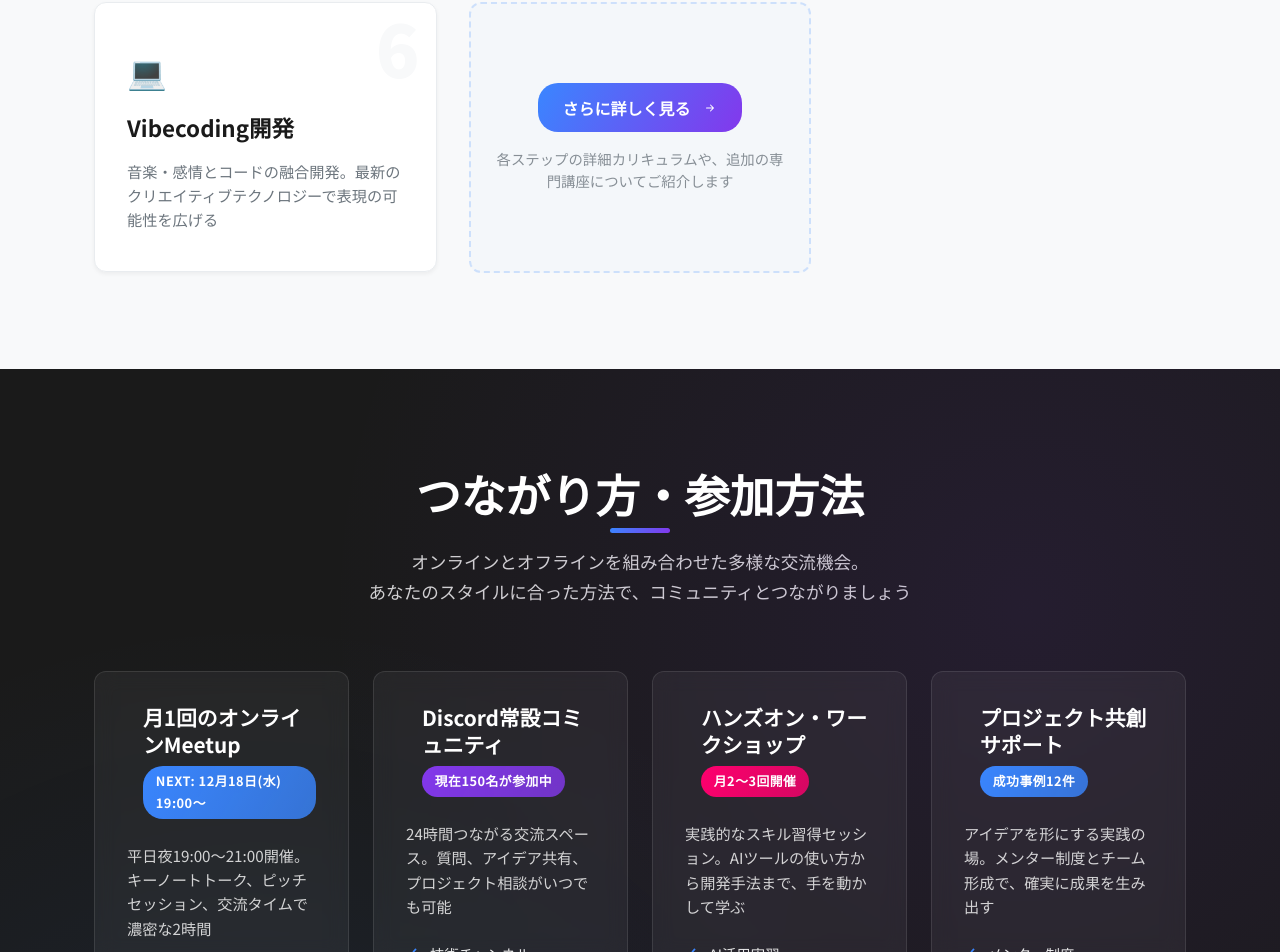
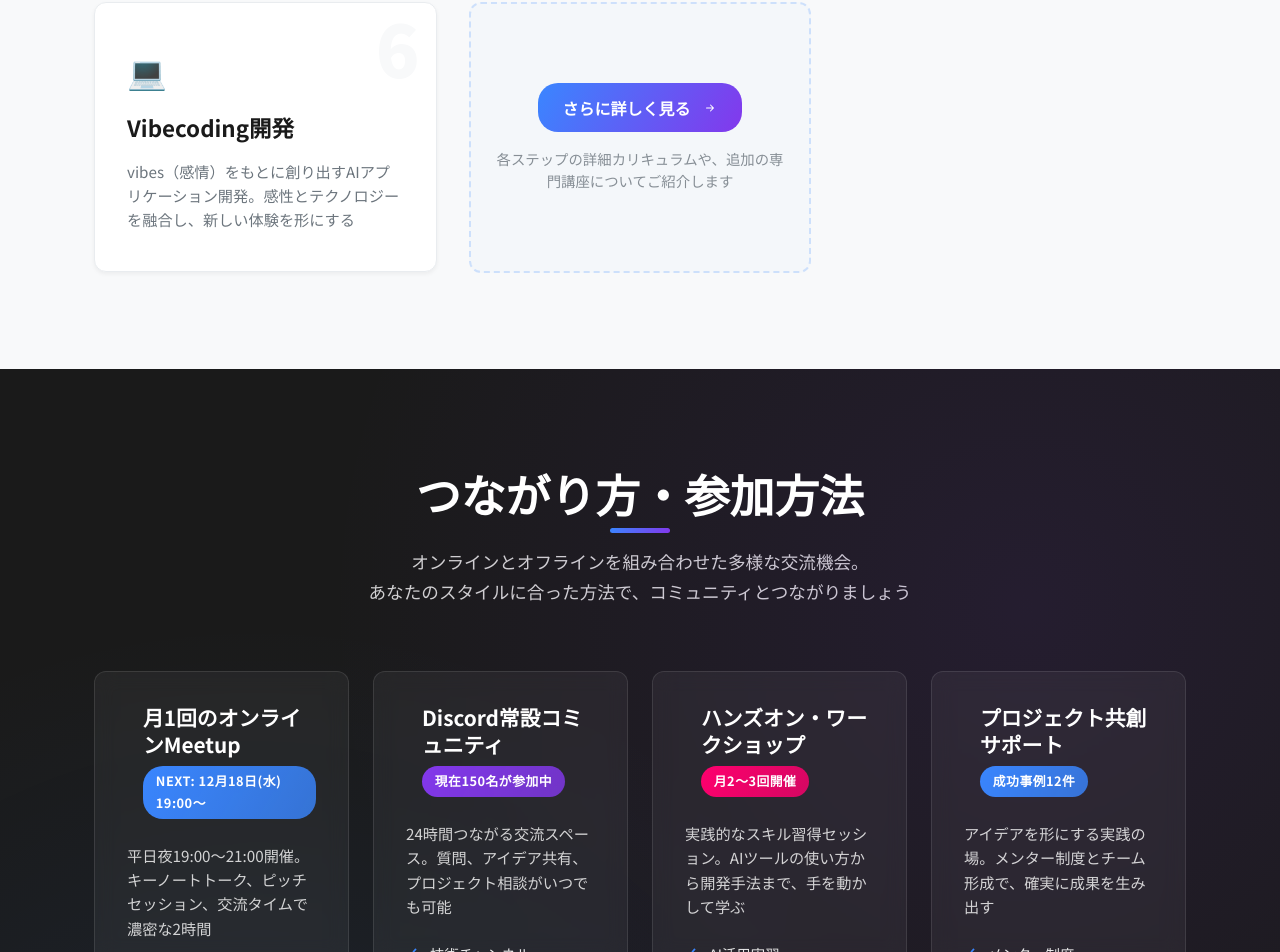
Before and after one commit to chiikiokosiai/ai-lab, a React (Vite) app: page / in a window 1280 px wide. Shown: the part 2985-3937 px from the top of the page. Built offline with nearby package versions, Linux system fonts and the light colour scheme; no server answers.

Commit message:
Update files

```diff
--- a/src/sections/Phases/Phases.tsx
+++ b/src/sections/Phases/Phases.tsx
@@ -52,7 +52,7 @@ const phasesData = [
     icon: "💻",
     title: "Vibecoding開発",
     description:
-      "音楽・感情とコードの融合開発。最新のクリエイティブテクノロジーで表現の可能性を広げる",
+      "vibes（感情）をもとに創り出すAIアプリケーション開発。感性とテクノロジーを融合し、新しい体験を形にする",
   },
 ];
 
```
